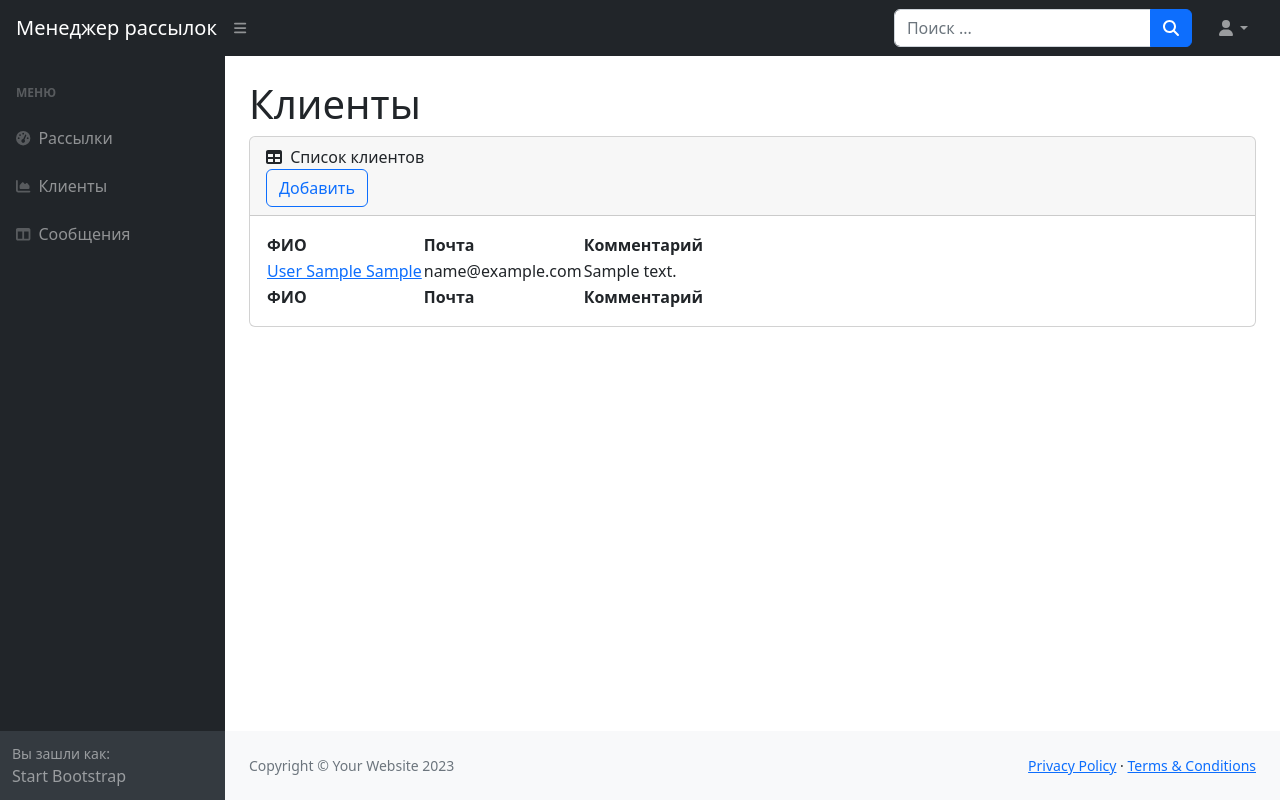
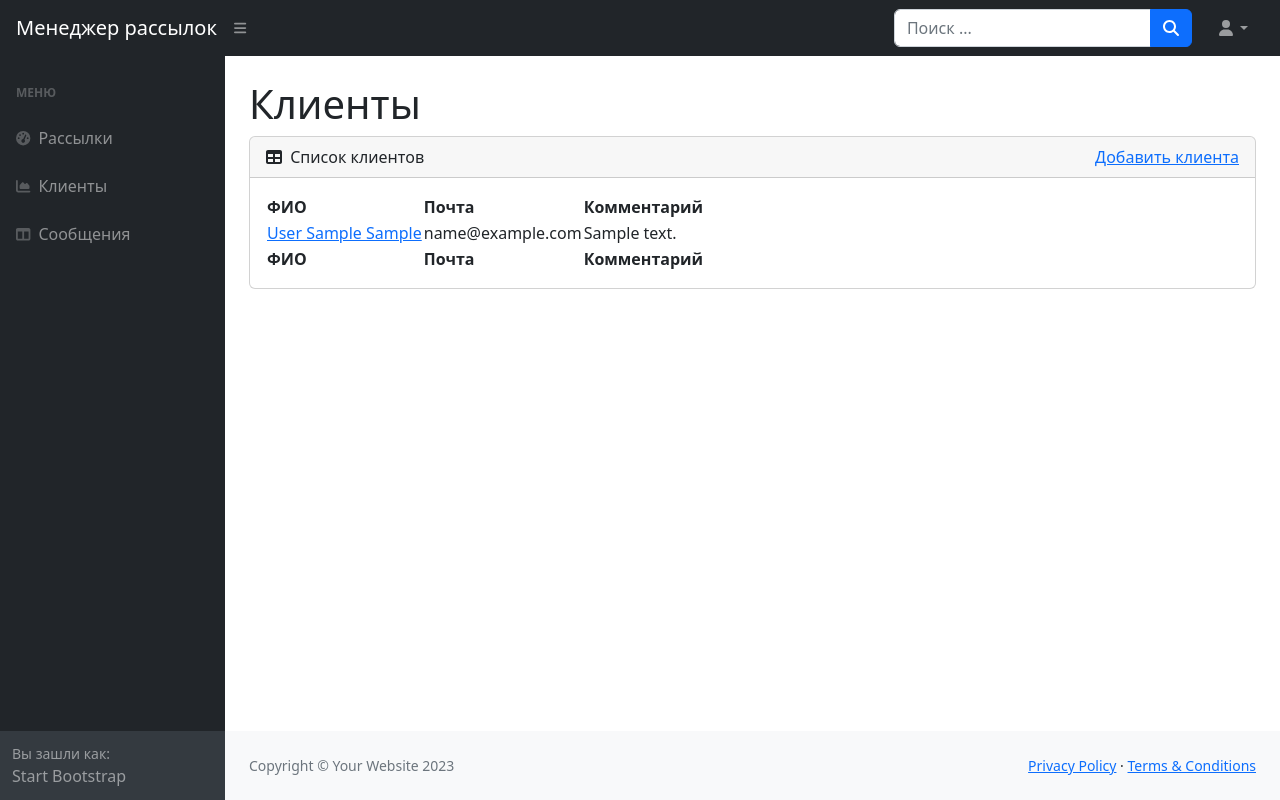
Before and after one commit to tipsy67/dan_toropov_cw_6, a Django app: page /client_list in a window 1280 px wide. Run offline with Django 5.2, Linux system fonts and the light colour scheme; tables that the repository leaves empty hold one stand-in row (values such as "Sample post"); some libraries are stand-ins or nearby versions.

```diff
--- a/newsapp/templates/newsapp/client_list.html
+++ b/newsapp/templates/newsapp/client_list.html
@@ -8,15 +8,16 @@
             <h1 class="mt-4">{{ title }}</h1>
 
             <div class="card mb-4">
-                <div class="card-header">
+                <div class="card-header d-flex justify-content-between">
+                    <span>
                     <i class="fas fa-table me-1"></i>
                     Список {{ title_plural }}
-                    <div class = "text-right">
-                    <a href="#" class="btn btn-outline-primary text-right">
-                        <i class="bi bi-person-plus"></i>
-                        Добавить
+                    </span>
+<!--                    <a href="#" class="btn btn-outline-primary">-->
+                    <a href="#" class="link-primary link-offset-2 link-underline-opacity-25 link-underline-opacity-100-hover">
+                        <i class="text-end bi bi-person-plus"></i>
+                        Добавить клиента
                     </a>
-                    </div>
                 </div>
                 <div class="card-body">
                     <table id="datatablesSimple">
--- a/templates/base.html
+++ b/templates/base.html
@@ -7,7 +7,8 @@
         <meta name="viewport" content="width=device-width, initial-scale=1, shrink-to-fit=no" />
         <meta name="description" content="" />
         <meta name="author" content="" />
-        <title>Dashboard - Newsletter Admin</title>
+        <title>{{ title }}</title>
+        <link rel="icon" href={% static 'chat-chat-svgrepo-com.svg' %} type="image/x-icon">
         <link href="https://cdn.jsdelivr.net/npm/simple-datatables@7.1.2/dist/style.min.css" rel="stylesheet" />
         <link href={% static 'newsapp/css/styles.css' %} rel="stylesheet" />
         <script src="https://use.fontawesome.com/releases/v6.3.0/js/all.js" crossorigin="anonymous"></script>
```
Also changed, not shown: newsapp/templates/newsapp/index.html (+7 -1 lines), newsapp/templates/newsapp/message_list.html (+7 -1 lines), newsapp/templates/newsapp/newsletter_detail.html (+11 -1 lines), newsapp/static/chat-chat-svgrepo-com.svg (added), static/chat-chat-svgrepo-com.svg (added).
